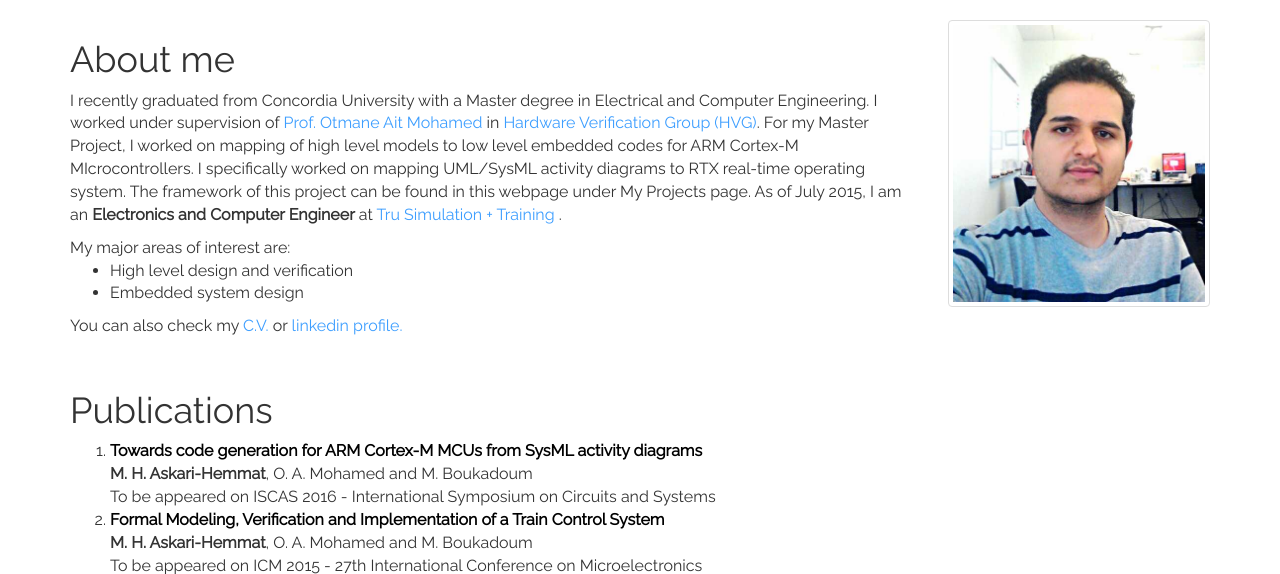
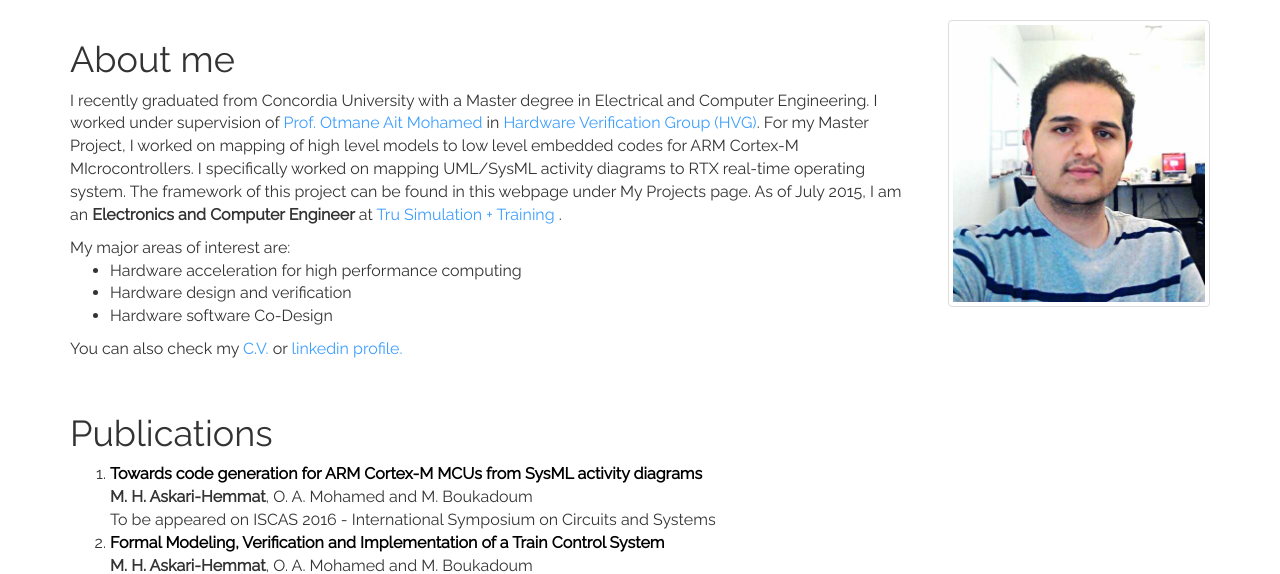
Before and after one commit to hossein1387/hossein1387.github.io, a PHP site: page / in a window 1280 px wide. Shown: the part 62-636 px from the top of the page. Run offline with PHP 8.4, Linux system fonts and the light colour scheme; some libraries are stand-ins or nearby versions.

Commit message:
research interest

```diff
--- a/index.php
+++ b/index.php
@@ -51,9 +51,10 @@
                         I recently graduated from Concordia University with a Master degree in Electrical and Computer Engineering. I worked under supervision of  <a href="http://users.encs.concordia.ca/~ait/"> Prof. Otmane Ait Mohamed </a>in <a href="http://hvg.ece.concordia.ca/"> Hardware Verification Group (HVG)</a>. For my Master Project, I worked on mapping of high level models to low level embedded codes for ARM Cortex-M MIcrocontrollers. I specifically worked on mapping UML/SysML activity diagrams to RTX real-time operating system. The framework of this project can be found in this webpage under My Projects page. As of July 2015, I am an <b>Electronics and Computer Engineer</b> at <a href="http://www.trusimulation.com/"> Tru Simulation + Training </a>.
                     </p>
                     My major areas of interest are:
-                    <ul>
-                        <li> High level design and verification</li>
-                        <li> Embedded system design</li>
+		    <ul>
+                        <li> Hardware acceleration for high performance computing </li>
+                        <li> Hardware design and verification </li>
+                        <li> Hardware software Co-Design </li>
                     </ul>
                     <p>
                         You can also check my <a href="./Files/MOHAMMADHOSSEIN_ASKARIHEMMAT.pdf"> C.V. </a> or <a href="http://ca.linkedin.com/in/askarihemmat">linkedin profile.</a>
```
